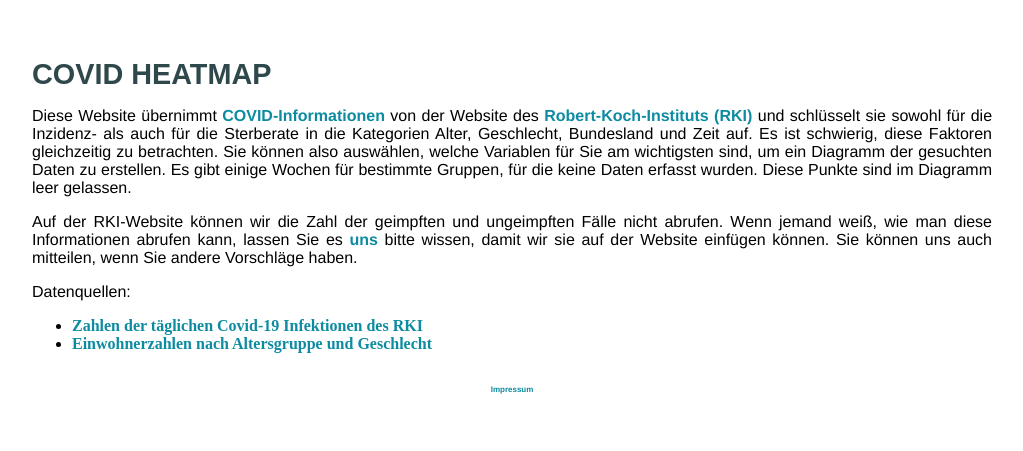
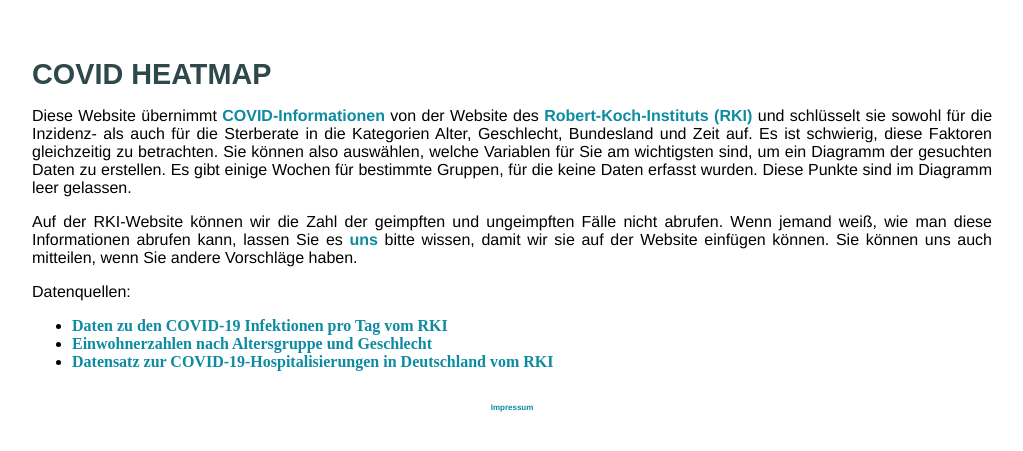
Before and after one commit to jplenge/Covid-Heatmap, a Flask app: page / in a window 1280 px wide. Shown: the top 451 px of the page, without its empty margins (128-1151 px from the left). Run offline with Flask 2, Linux system fonts and the light colour scheme; parts of the project's set-up code (start-up, migrations or seed data) failed here and were passed over.

Commit message:
added source for hospitalization data
Former-commit-id: 235dd14e04906037b2a37dc3f4780f32584027f8

```diff
--- a/templates/index.html
+++ b/templates/index.html
@@ -20,9 +20,11 @@
 
     <p>Datenquellen:
       <ul>
-        <li> <a href="https://npgeo-corona-npgeo-de.hub.arcgis.com/datasets/dd4580c810204019a7b8eb3e0b329dd6_0/explore?showTable=true"> Zahlen der täglichen Covid-19 Infektionen des RKI</a>
+        <li> <a href="https://npgeo-corona-npgeo-de.hub.arcgis.com/datasets/dd4580c810204019a7b8eb3e0b329dd6_0/explore?showTable=true"> Daten zu den COVID-19 Infektionen pro Tag vom RKI</a>
 
          <li> <a href="https://www.regionalstatistik.de/genesis//online?operation=table&code=12411-04-02-4-B&bypass=true&levelindex=1&levelid=1638305745221#abreadcrumb"> Einwohnerzahlen nach Altersgruppe und Geschlecht</a>
+
+        <li> <a href="https://github.com/robert-koch-institut/COVID-19-Hospitalisierungen_in_Deutschland"> Datensatz zur COVID-19-Hospitalisierungen in Deutschland vom RKI</a>
 
       </ul>
     </p>
```
